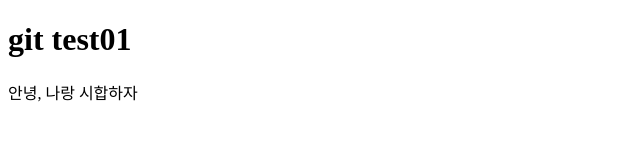
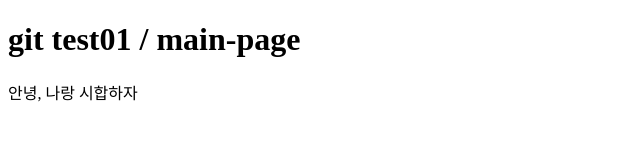
Before and after one commit to wonil-seo/git-cat, a plain HTML site: page index.html in a window 1280 px wide. Shown: the whole page, without its empty margins (0-640 px from the left). Drawn offline with Linux system fonts and the light colour scheme.

Commit message:
메인 페이지 생성

```diff
--- a/index.html
+++ b/index.html
@@ -7,7 +7,7 @@
     <title>Document</title>
 </head>
 <body>
-    <h1>git test01</h1>
+    <h1>git test01 / main-page</h1>
     <div>안녕, 나랑 시합하자</div>
 </body>
 </html>
```
